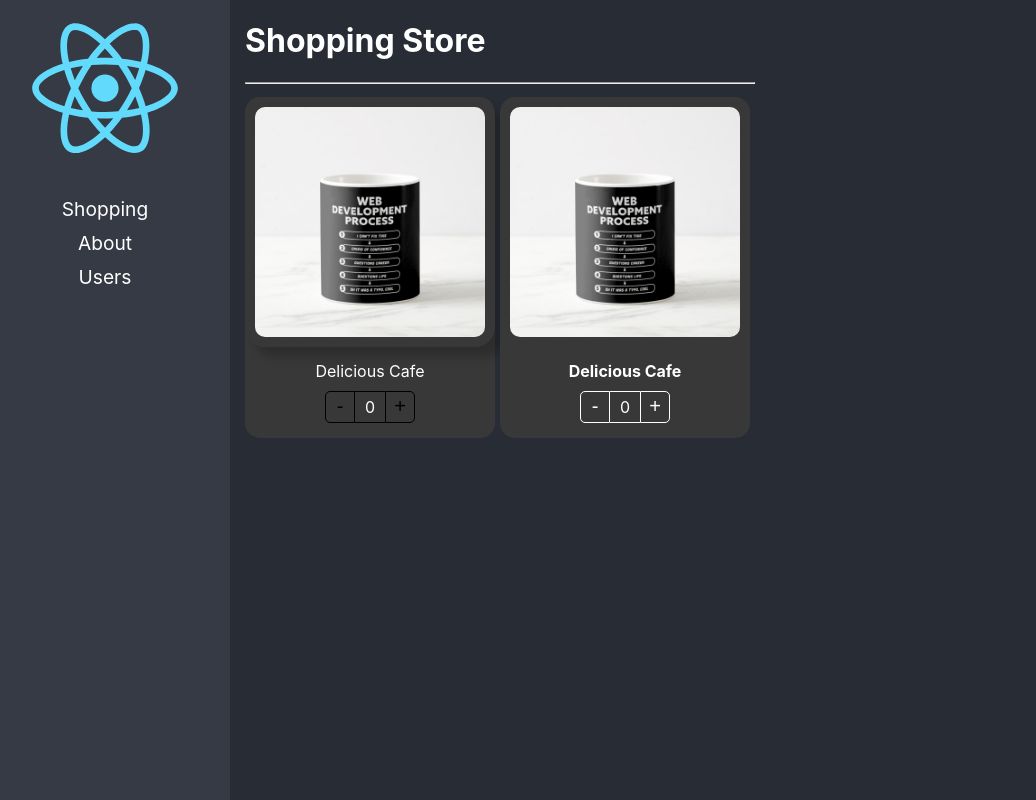
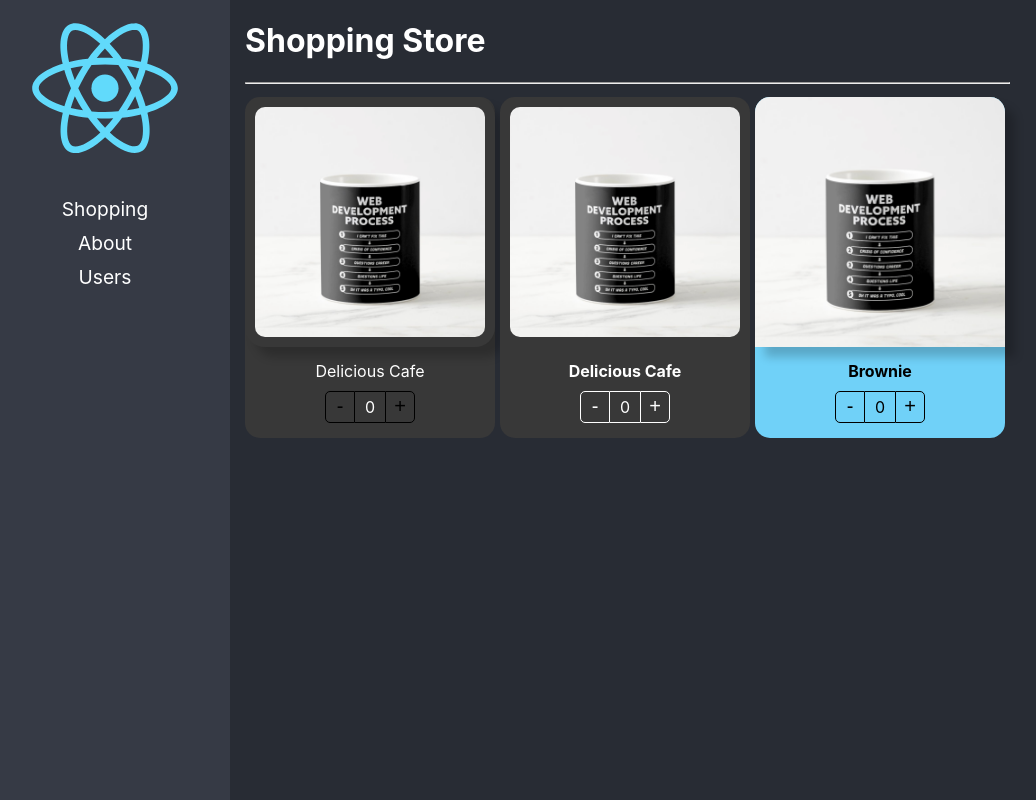
Before and after one commit to D-Perez85/ReactTs-Extend-Pattern, a React (Create React App) app: page / in a window 1280 px wide. Shown: the whole page, without its empty margins (20-1056 px from the left). Built offline with nearby package versions, Linux system fonts and the light colour scheme.

Commit message:
Component based on Styles Atributtes

```diff
--- a/src/extend-styles-pattern/pages/ShoppingPage.tsx
+++ b/src/extend-styles-pattern/pages/ShoppingPage.tsx
@@ -29,6 +29,17 @@ const ShoppingPage = () => {
           <ProductCard.Title className="text-bold" />
           <ProductCard.Buttons className="custom-buttons" />
         </ProductCard>
+
+         {/* OPCION C - Component Based on Styles Atributtes */}
+         <ProductCard product={product}
+          style={{ backgroundColor: "#70D1F8"}}>
+            <ProductImg
+              style={{ boxShadow: "10px 10px 10px rgba(0,0,0,0.2)" }}/>
+            <ProductTitle title="Brownie"
+              style={{ fontWeight: "bold"}}/>
+            <ProductButtons
+              style={{ display: "flex", justifyContent: "center"}}/>
+        </ProductCard>
       </div>
     </div>
   );
```
